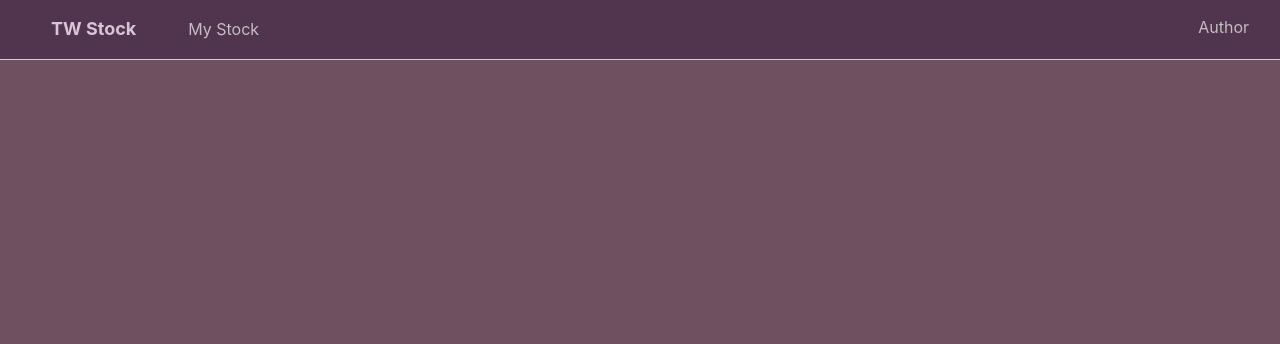
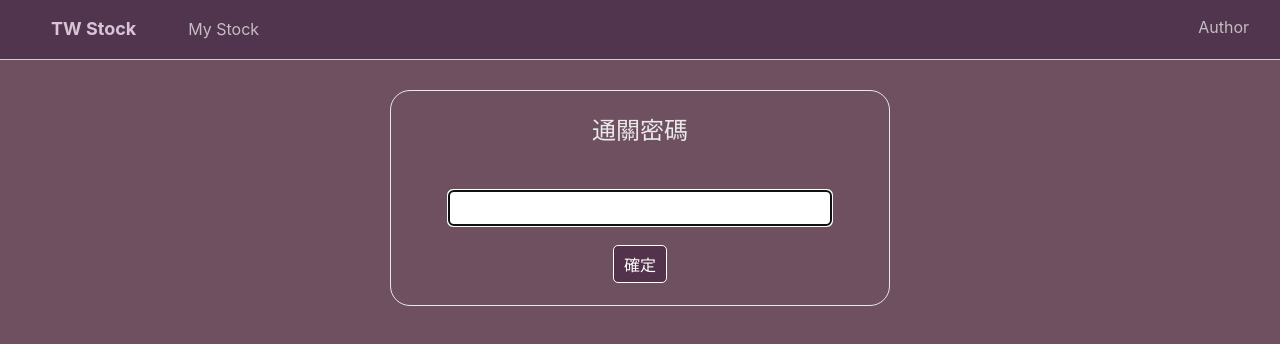
Before and after one commit to wangchristine/tw-stock, a Vue app: page /login in a window 1280 px wide. Shown: the top 344 px of the page. Built offline with nearby package versions, Linux system fonts and the light colour scheme.

Commit message:
login validate page

```diff
--- a/package.json
+++ b/package.json
@@ -10,6 +10,7 @@
   "dependencies": {
     "axios": "^1.3.4",
     "echarts": "^5.4.1",
+    "js-cookie": "^3.0.5",
     "pinia": "^2.0.14",
     "vue": "^3.2.37",
     "vue-echarts": "^6.5.1",
--- a/src/apis/api.js
+++ b/src/apis/api.js
@@ -1,9 +1,18 @@
 import axios from "axios";
+import Cookies from "js-cookie";
 
 const stockApi = axios.create({
     baseURL: "https://tw-stock-lumen.vercel.app",
 });
 
+stockApi.interceptors.request.use((config) => {
+    if(Cookies.get('token') != null) {
+        config.headers['token'] = Cookies.get('token');
+    }
+    return config;
+});
+
+export const postValidateToken = (token) => stockApi.post("/validate-token", {token: token});
 export const getTodayHistory = (code) => stockApi.get("/history?code=" + code);
 export const getJIT = (code, type) => stockApi.get("/jit?code=" + code + "&type=" + type);
 export const getStockExchanges = () => stockApi.get("/stock-exchanges");
--- a/src/apis/index.js
+++ b/src/apis/index.js
@@ -1,10 +1,12 @@
 import {
+    postValidateToken,
     getTodayHistory,
     getJIT,
     getStockExchanges,
     getOverCounters,
 } from './api.js';
 
+export const apiPostValidateToken = postValidateToken;
 export const apiGetTodayHistory = getTodayHistory;
 export const apiGetJIT = getJIT;
 export const apiGetStockExchanges = getStockExchanges;
--- a/src/router/index.js
+++ b/src/router/index.js
@@ -1,21 +1,61 @@
-import { createRouter, createWebHistory } from "vue-router";
-import MyStockView from "../views/MyStockView.vue";
-import AuthorView from "../views/AuthorView.vue";
+import { createRouter, createWebHistory } from 'vue-router';
+import MyStockView from '../views/MyStockView.vue';
+import ValidateTokenView from '../views/ValidateTokenView.vue';
+import AuthorView from '../views/AuthorView.vue';
+import { useAuthStore } from "@/stores/auth";
+import Cookies from 'js-cookie';
 
 const router = createRouter({
   history: createWebHistory(import.meta.env.BASE_URL),
   routes: [
     {
-      path: "/",
-      name: "home",
+      path: '/',
+      name: 'home',
       component: MyStockView,
+      meta: {
+        auth: true,
+      },
     },
     {
-      path: "/author",
-      name: "author",
+      path: '/login',
+      name: 'login',
+      component: ValidateTokenView,
+      meta: {
+        auth: false,
+      },
+    },
+    {
+      path: '/author',
+      name: 'author',
       component: AuthorView,
+      meta: {
+        auth: false,
+      },
     },
   ],
 });
 
+router.beforeEach(async (to) => {
+  let token = Cookies.get('token');
+  const authStore = useAuthStore();
+
+  if(to.meta.auth) {
+    if(token != null) {
+      await authStore.postValidateToken(token);
+      if(!authStore.getIsPass) {
+        return { name: 'login' };
+      }
+    } else {
+      return { name: 'login' };
+    }
+  } else {
+    if(token != null) {
+      await authStore.postValidateToken(token);
+      if(to.name === 'login' && authStore.getIsPass) {
+        return { name: 'home' };
+      }
+    }
+  }
+})
+
 export default router;
--- /dev/null
+++ b/src/stores/auth.js
@@ -0,0 +1,38 @@
+import { defineStore } from "pinia";
+import { apiPostValidateToken } from "@/apis";
+import Cookies from "js-cookie";
+
+export const useAuthStore = defineStore({
+  id: "auth",
+  state: () => ({
+    isPass: false,
+  }),
+  getters: {
+    getIsPass: (state) => {
+      return state.isPass;
+    },
+  },
+  actions: {
+    async postValidateToken(token) {
+      try {
+          const res = await apiPostValidateToken(token);
+          this.isPass = true;
+
+          const nextDateStart = (new Date()).setHours(24,0,0,0);
+          const expireIn = new Date(new Date().getTime() + (nextDateStart - new Date().getTime()));
+
+          Cookies.set('token', token, {
+              expires: expireIn
+          });
+      } catch (err) {
+        this.isPass = false;
+        Cookies.remove('token');
+        console.log("err: ", err.response.data.message + "(" + err.response.status + ")");
+        // return e.response.data;
+      }
+    },
+    setIsPass(isPass) {
+      this.isPass = isPass;
+    }
+  },
+});
--- a/src/stores/stock.js
+++ b/src/stores/stock.js
@@ -69,8 +69,13 @@ export const useStockStore = defineStore({
           return;
         }
 
-        // if is not workday or over 13:30
-        if (!isWorkday() || isOverThirteenHalf()) {
+        // if is workday and stock open
+        if(isWorkday() && (!isBeforeNine() && !isOverThirteenHalf())) {
+          localStorage.removeItem(`todayHistory${code}`);
+          const res = await apiGetTodayHistory(code);
+          this.todayHistory = res.data;
+        } else {
+          // if (is workday and over 13:30) or (is holiday)
           if(localStorage.getItem(`todayHistory${code}`)) {
             this.todayHistory = JSON.parse(localStorage.getItem(`todayHistory${code}`));
           } else {
@@ -78,11 +83,6 @@ export const useStockStore = defineStore({
             localStorage.setItem(`todayHistory${code}`, JSON.stringify(res.data));
             this.todayHistory = res.data;
           }
-        } else {
-          // stock open
-          localStorage.removeItem(`todayHistory${code}`);
-          const res = await apiGetTodayHistory(code);
-          this.todayHistory = res.data;
         }
         this.isPrepareTodayHistory = false;
       } catch (err) {
--- a/src/views/AuthorView.vue
+++ b/src/views/AuthorView.vue
@@ -69,6 +69,7 @@
   border: solid 1px;
   border-radius: 20px;
   line-height: 40px;
+  background-color: #896d7a;
 }
 
 @media (max-width: 768px) {
--- /dev/null
+++ b/src/views/ValidateTokenView.vue
@@ -0,0 +1,105 @@
+<script setup>
+import { onMounted, ref } from 'vue';
+import { useAuthStore } from "@/stores/auth";
+import { useRouter } from 'vue-router';
+
+const authStore = useAuthStore();
+const router = useRouter();
+
+let tokenDOM = ref(null);
+let token = ref(null);
+let errors = ref([]);
+
+onMounted(() => {
+  tokenDOM.value.focus();
+});
+
+const sendValidateToken = async () => {
+  if(!token.value) {
+    errors.value.token = "欄位不得為空";
+  } else {
+    errors.value = [];
+    await authStore.postValidateToken(token.value);
+    if(authStore.getIsPass) {
+      const removeKeyPrefix = 'todayHistory';
+      for (let i = 0; i < localStorage.length; i++){
+        if (localStorage.key(i).indexOf(removeKeyPrefix) != -1) {
+          localStorage.removeItem(localStorage.key(i));
+        }
+      }
+      router.push({ name: 'home' });
+    }
+  }
+}
+</script>
+
+<template>
+  <main>
+    <div class="container">
+      <div class="token-form">
+        <h2>通關密碼</h2>
+        <br>
+        <input type="text" :class="['token', { 'error-field': errors.token }]" name="token" ref="tokenDOM" v-model="token">
+        <p v-if="errors.token" class="token-error">{{ errors.token }}</p>
+        <button class="send" @click="sendValidateToken()">確定</button>
+      </div>
+    </div>
+  </main>
+</template>
+
+<style scoped>
+.container {
+  max-width: 1440px;
+  display: flex;
+  justify-content: space-around;
+  text-align: center;
+  width: 80%;
+  margin: auto;
+  flex-wrap: wrap;
+}
+
+.token-form {
+  min-width: 500px;
+  margin-top: 30px;
+  padding: 20px 10px;
+  border: solid 1px;
+  border-radius: 20px;
+  line-height: 40px;
+}
+
+.token-form .token {
+  display: block;
+  width: 80%;
+  margin: 0 auto;
+  padding: 8px 10px;
+  font-size: 16px;
+  border-radius: 5px;
+  border: 0;
+}
+
+.token-form .error-field {
+  border: #eb5959 2px solid;
+}
+
+.token-form .token-error {
+  color: #eb5959;
+}
+
+.token-form .send {
+  background-color: #53334c;
+  color: #fff;
+  border: 1px #fff solid;
+  border-radius: 5px;
+  padding: 6px 10px;
+  font-size: 16px;
+  margin-top: 20px;
+  cursor: pointer;
+}
+
+@media (max-width: 768px) {
+  .token-form {
+    min-width: initial;
+    width: 100%;
+  }
+}
+</style>
```
Also changed, not shown: 1 other file (tests, documents, lock files or other folders).
